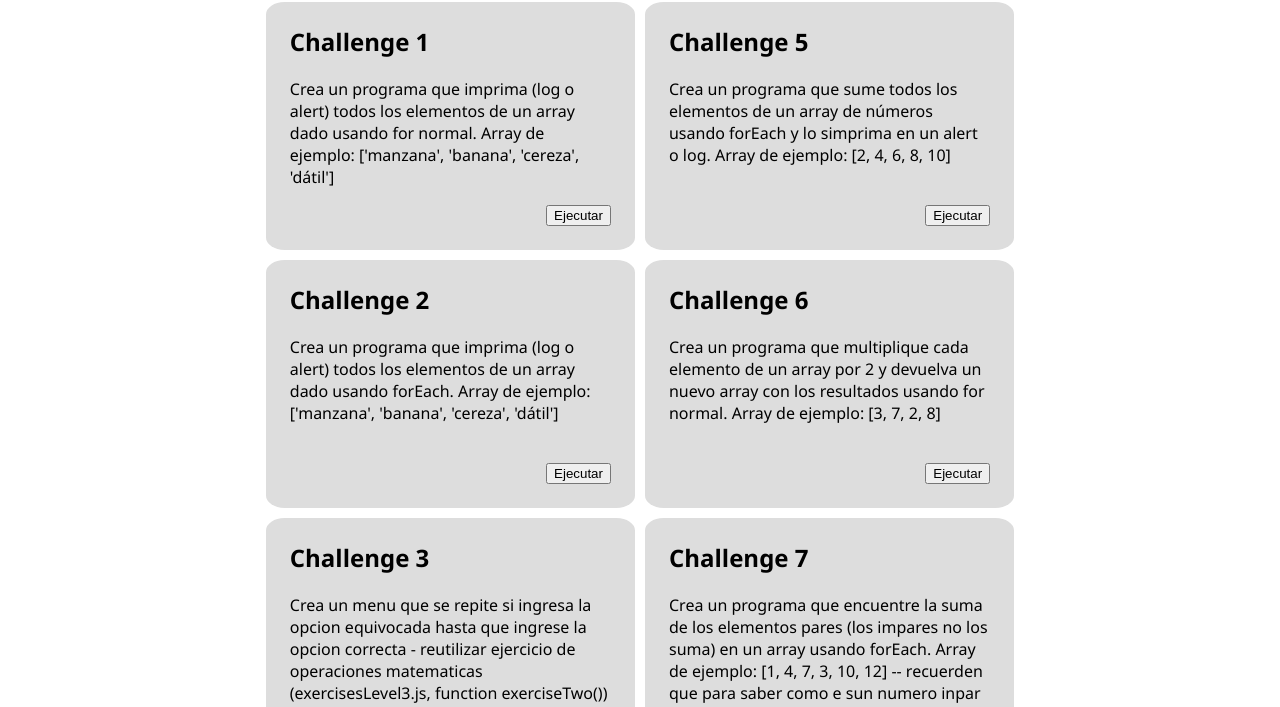
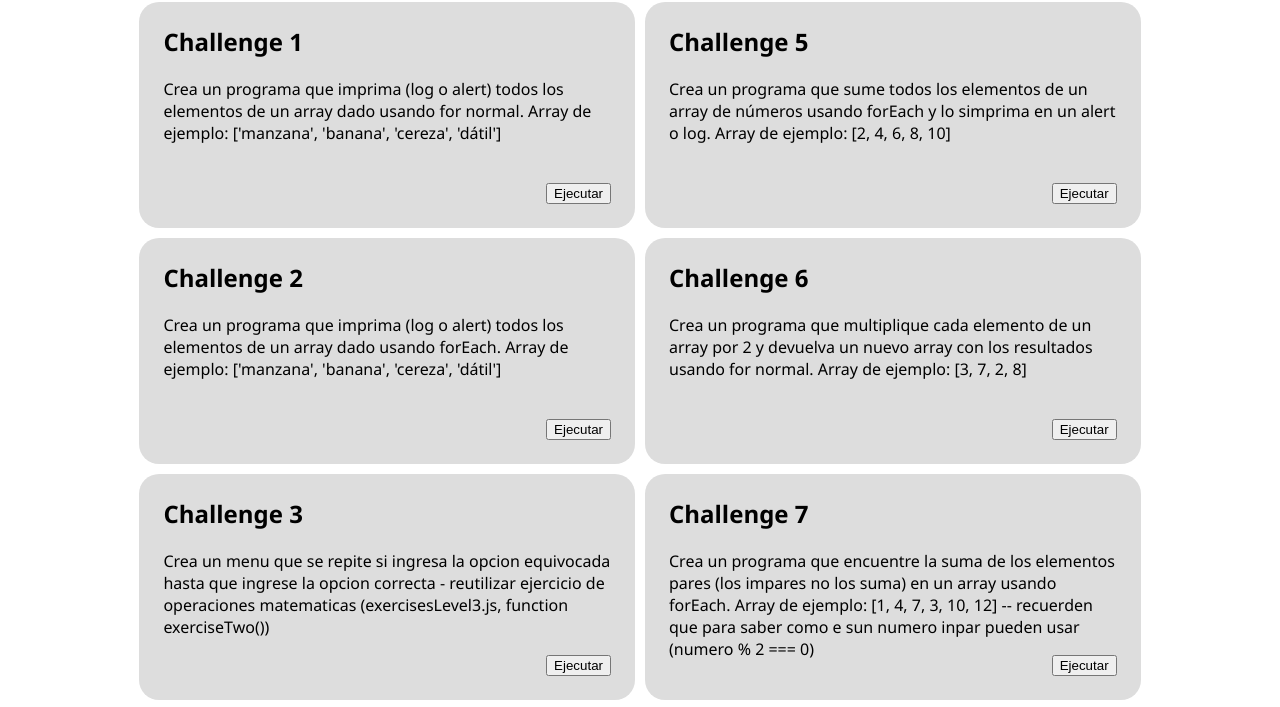
Before and after one commit to fepec/array_js_challenges, a plain HTML site: page index.html in a window 1280 px wide. Shown: the part 69-776 px from the top of the page. Drawn offline with Linux system fonts and the light colour scheme.

```diff
--- a/css/styles.css
+++ b/css/styles.css
@@ -23,7 +23,7 @@ h1 {
 .challenges {
 
     margin: 0 auto 0;
-    width: 60%;
+    width: 80%;
 
     display: grid;
 
@@ -37,7 +37,7 @@ h1 {
 
 .challenge-box {
     background-color: #ddd;
-    border-radius: 5%;
+    border-radius: 20px;
     padding: 0.2rem 1.5rem 1.5rem;
     transform: rotate(0deg);
     margin: 5px;
```
